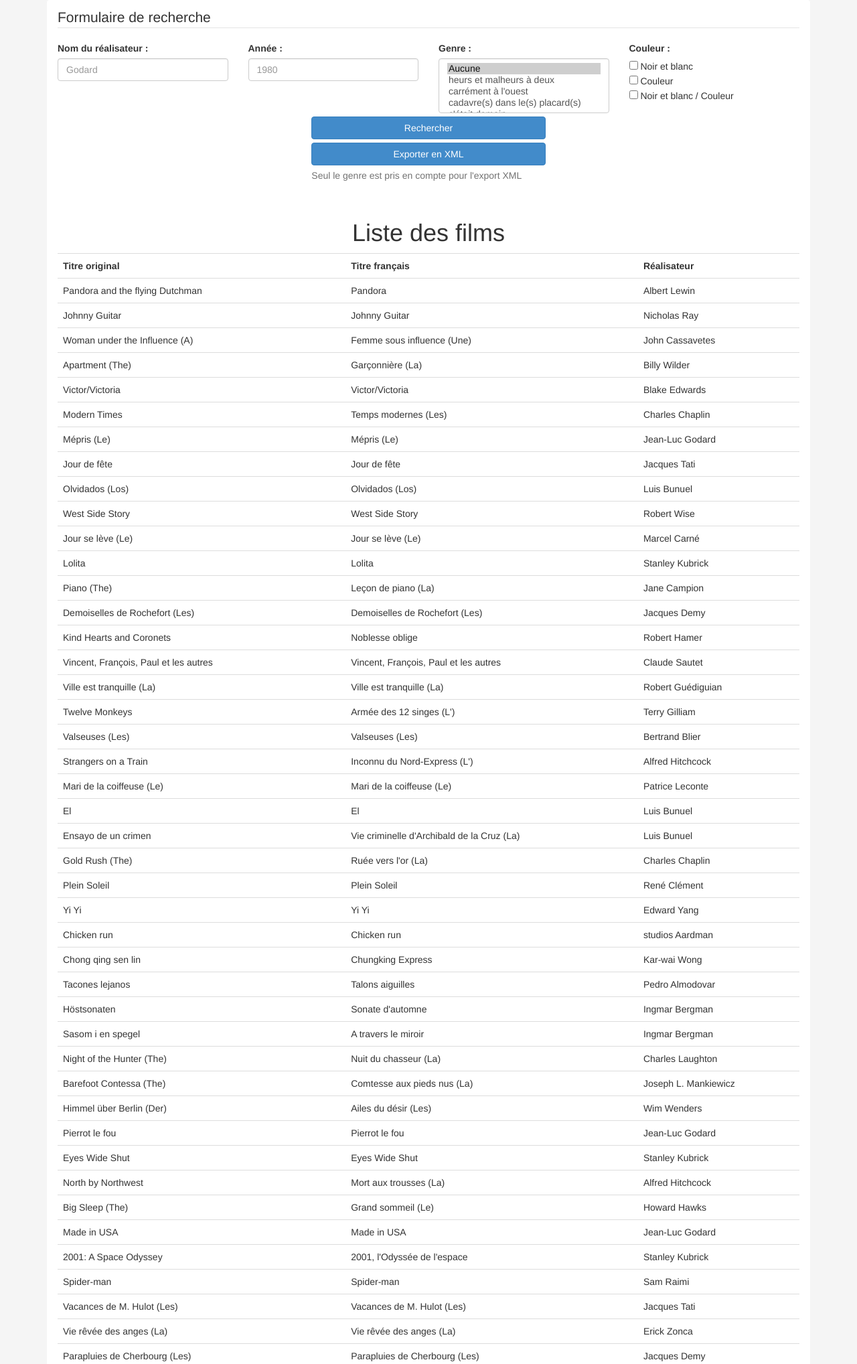
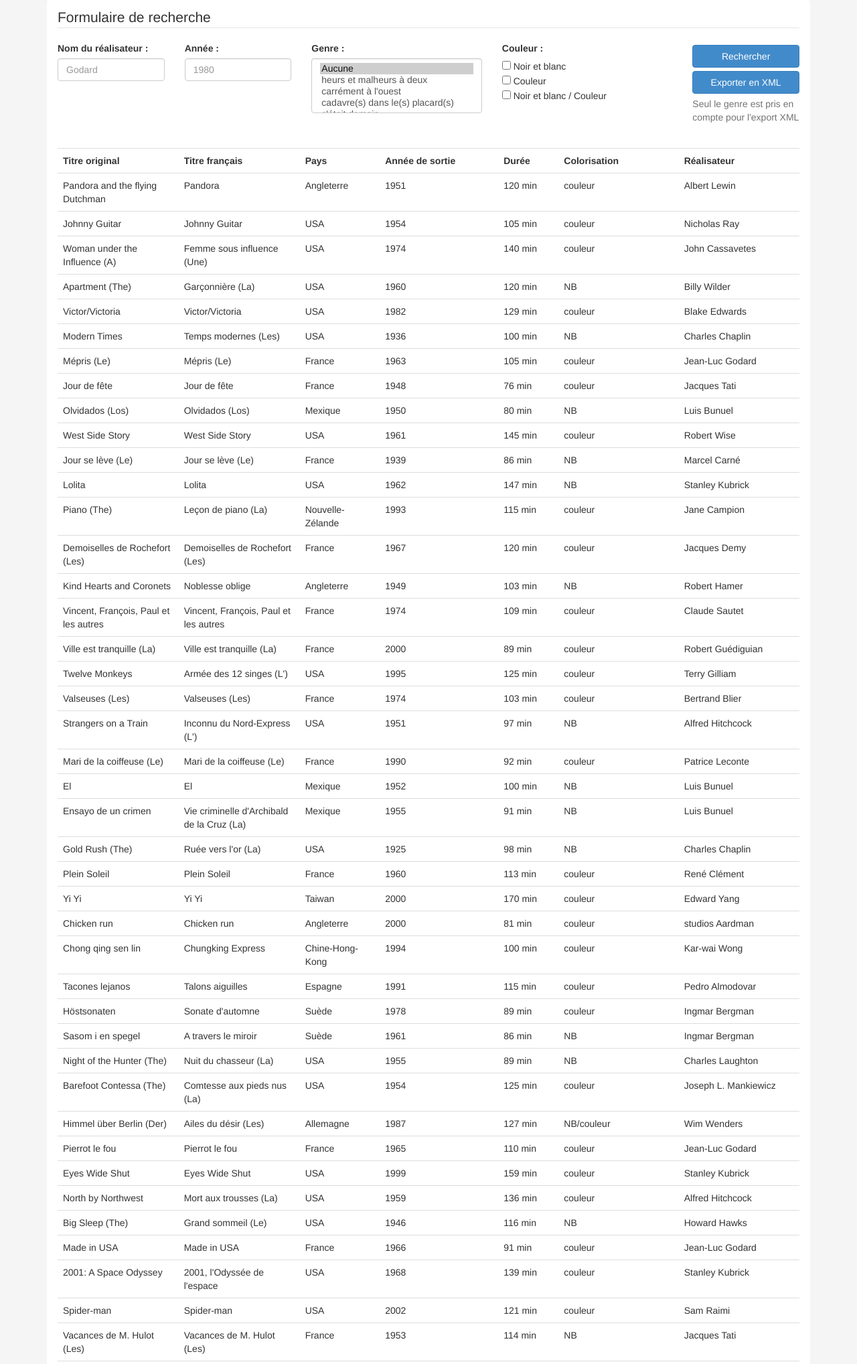
Before and after one commit to ruokki/projetPHP, a CodeIgniter app: page / in a window 1280 px wide. Shown: the top 2037 px of the page at 67% size. Run offline with CodeIgniter, Linux system fonts and the light colour scheme; data comes from the database, SQL or seed files in the repository; some libraries are stand-ins or nearby versions.

Commit message:
changement bootstrap

```diff
--- a/application/config/database.php
+++ b/application/config/database.php
@@ -50,7 +50,7 @@ $active_record = TRUE;
 
 $db['default']['hostname'] = 'localhost';
 $db['default']['username'] = 'root';
-$db['default']['password'] = 'journey';
+$db['default']['password'] = 'admin';
 $db['default']['database'] = 'films';
 $db['default']['dbdriver'] = 'mysql';
 $db['default']['dbprefix'] = '';
--- a/application/views/film_index.php
+++ b/application/views/film_index.php
@@ -25,11 +25,11 @@
 				<form class="form-inline" role="form" name="search" action="<?php echo base_url(); ?>film/exportXML" method="post" >
 					<legend>Formulaire de recherche</legend>
 					<div class="row">
-						<div class="form-group col-md-3">
+						<div class="form-group col-md-2">
 							<label for="inputNameReal">Nom du réalisateur :</label>
 							<input id="inputNameReal" class="form-control" type="text" name="realisateur" placeholder="Godard"/>
 						</div>
-						<div class="form-group col-md-3">
+						<div class="form-group col-md-2">
 							<label for="inputYear" >Année :</label>
 							<input id="inputYear" class="form-control" type="text" name="date" placeholder="1980"/>
 						</div>
@@ -42,7 +42,7 @@
 								?>
 							</select>
 						</div>
-						<div class="form-group col-md-2">
+						<div class="form-group col-md-3">
 							<label>Couleur :</label>
 							<div>
 								<div><input type="checkbox" name="nb" value="NB" /> Noir et blanc</div>
@@ -50,14 +50,9 @@
 								<div><input type="checkbox" name="both" value="NB/couleur" /> Noir et blanc / Couleur</div>
 							</div>
 						</div>
-					</div>
-					<div class="row">
-						<div class="form-group col-md-offset-4 col-md-4">
+
+						<div class="form-group col-md-2">
 							<a id="search" class="btn btn-primary btn-block">Rechercher</a>
-						</div>
-					</div>
-					<div class="row">
-						<div class="form-group col-md-offset-4 col-md-4">
 							<input type="submit" name="export" id="export" value="Exporter en XML" class="btn btn-primary btn-block" />
 							<p class="help-block">Seul le genre est pris en compte pour l'export XML</p>
 						</div>
@@ -65,21 +60,25 @@
 				</form>
 			</section>
 
-			<section class="col-md-12 panel-body" role="main">
+			<section class="panel-body" role="main">
+				<div class="table-responsive">
 					<table id="film" class="table table-hover">
-					<caption>
-						<h1>Liste des films</h1>
-					</caption>
-					<tr>
-						<th>Titre original</th>
-						<th>Titre français</th>
-						<th>Réalisateur</th>
+						<tr id="head" class="col-md-12">
+							<th class="col-md-2">Titre original</th>
+							<th class="col-md-2">Titre français</th>
+							<th class="col-md-1">Pays</th>
+							<th class="col-md-2">Année de sortie</th>
+							<th class="col-md-1">Durée</th>
+							<th class="col-md-2">Colorisation</th>
+							<th class="col-md-2">Réalisateur</th>
 						</tr>
 						<?php
 							echo $tableFilm;
 						?>
 					</table>
+				</div>
 			</section>
+
 		</div>
 	</div>
 
--- a/application/views/film_table.php
+++ b/application/views/film_table.php
@@ -1,8 +1,11 @@
 <?php foreach($allFilm as $film) : ?>
-<tr>
-	<td class="hidden"><?php echo $film->id; ?></td>
-	<td><?php echo $film->titre_original; ?></td>
-	<td><?php echo $film->titre_francais; ?></td>
-	<td><?php echo $film->prenom.' '.$film->nom; ?></td>
+<tr class="col-md-12">
+	<td class="col-md-2"><?php echo $film->titre_original; ?></td>
+	<td class="col-md-2"><?php echo $film->titre_francais; ?></td>
+	<td class="col-md-1"><?php echo $film->pays; ?></td>
+	<td class="col-md-2"><?php echo $film->date; ?></td>
+	<td class="col-md-1"><?php echo $film->duree.' min'; ?></td>
+	<td class="col-md-2"><?php echo $film->couleur; ?></td>
+	<td class="col-md-2"><?php echo $film->prenom.' '.$film->nom; ?></td>
 </tr>
 <?php endforeach; ?>
```
Lines whose indentation alone changed are shown as unchanged.
